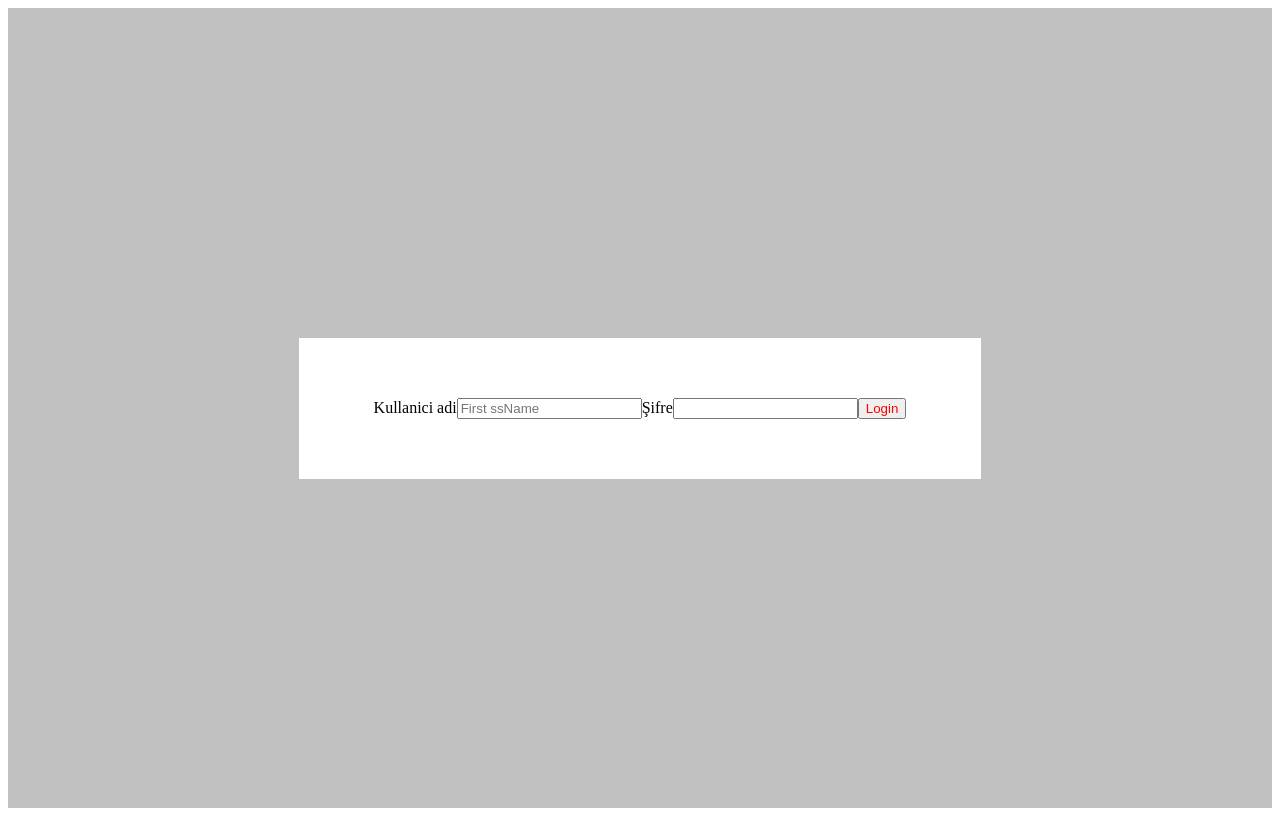
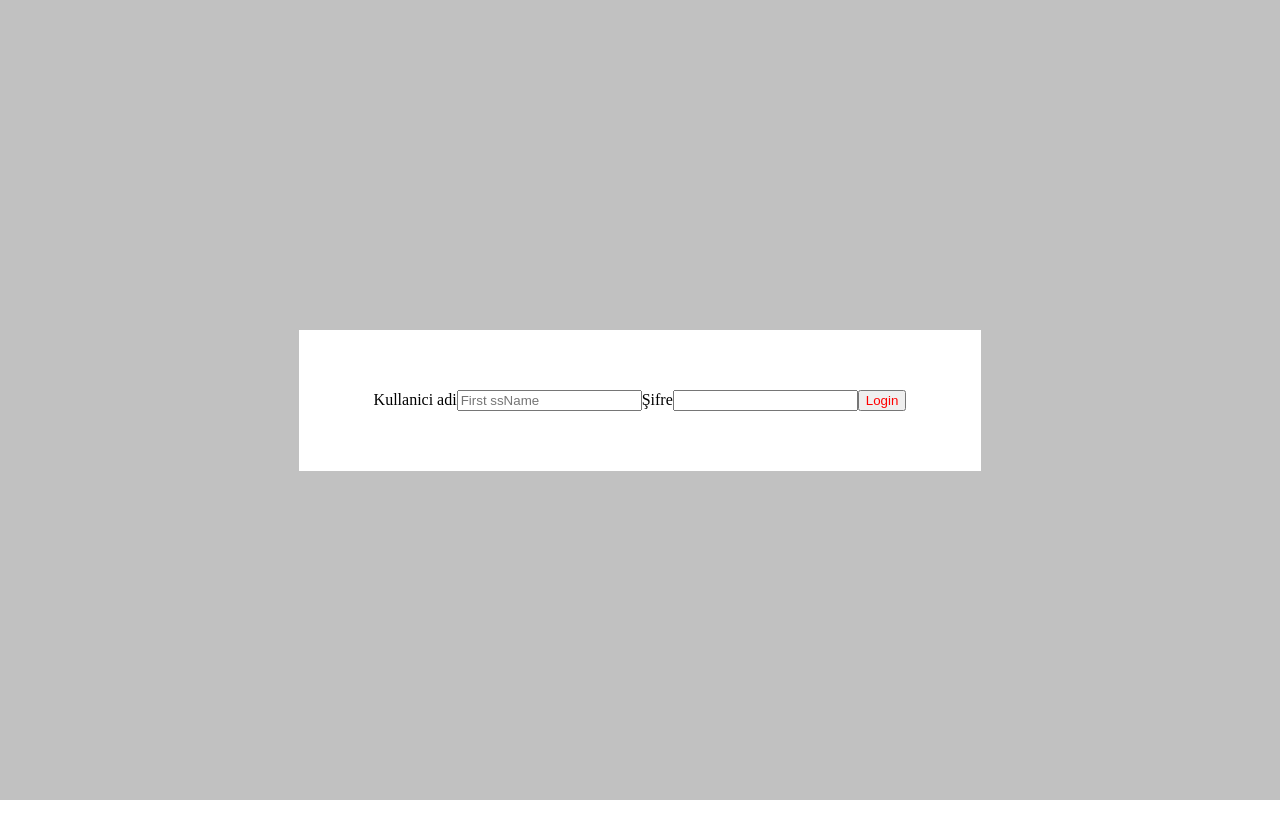
Before and after one commit to sercuu/ReactProject, a React (Create React App) app: page /login in a window 1280 px wide. Built offline with nearby package versions, Linux system fonts and the light colour scheme.

Commit message:
filenames changed

```diff
--- a/package.json
+++ b/package.json
@@ -7,7 +7,7 @@
     "bootstrap": "^4.3.1",
     "history": "^4.7.2",
     "lodash": "^4.17.11",
-    "node-sass": "^4.11.0",
+    "node-sass": "^4.12.0",
     "react": "^16.8.3",
     "react-dom": "^16.8.3",
     "react-redux": "^6.0.1",
--- a/src/Redux/Reducers/Export/LoginReducers.js
+++ b/src/Redux/Reducers/Export/LoginReducers.js
@@ -7,7 +7,7 @@ const INITIAL_STATE = {
   };
 
 
-const LoginReducer = (state = INITIAL_STATE, action) => {
+const loginReducer = (state = INITIAL_STATE, action) => {
     switch (action.type) {
       case LOGIN_FORM_SEND:
         return{
@@ -24,4 +24,4 @@ const LoginReducer = (state = INITIAL_STATE, action) => {
           return state;
     }
 }
-export default LoginReducer;
+export default loginReducer;
--- a/src/index.scss
+++ b/src/index.scss
@@ -1 +1,5 @@
 @import 'node_modules/bootstrap/scss/bootstrap-grid.scss';
+body {
+    margin: 0;
+    padding: 0;
+}
```
Also changed, not shown: src/Redux/Actions/LoginAction.js (line endings or trailing spaces), src/Redux/Reducers/index.js (line endings or trailing spaces), src/Redux/Store.js (line endings or trailing spaces), src/Redux/Types.js (line endings or trailing spaces), src/components/LogOut/LogOut.js (line endings or trailing spaces), 1 other file (tests, documents, lock files or other folders).
